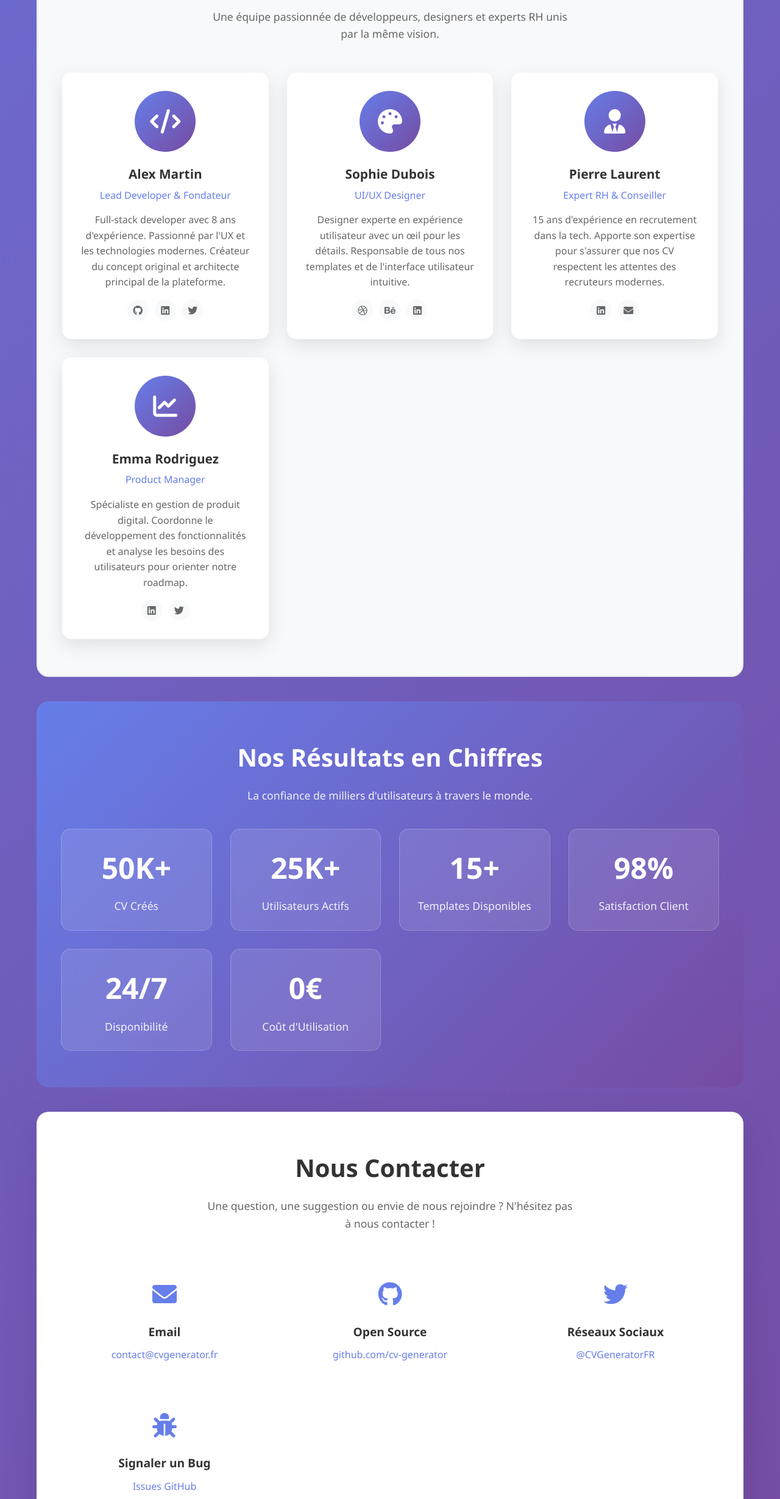
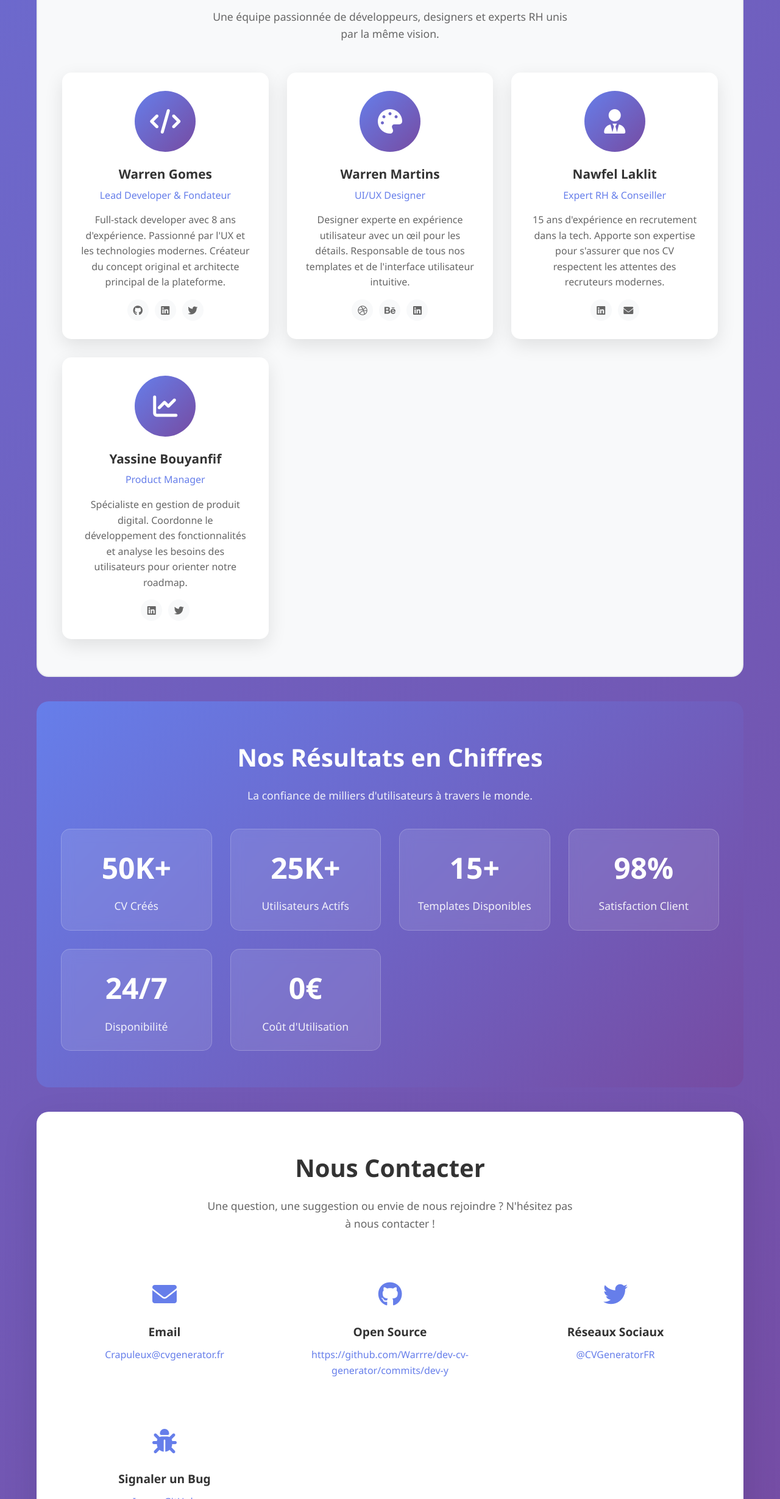
Before and after one commit to Warrre/dev-cv-generator, a website: page dev-cv-generator/public/about.html in a window 1280 px wide. Shown: the part 2830-5288 px from the top of the page at 61% size. Drawn offline with Linux system fonts and the light colour scheme.

Commit message:
fix: Update team member names and contact information in about page

```diff
--- a/dev-cv-generator/public/about.html
+++ b/dev-cv-generator/public/about.html
@@ -643,7 +643,7 @@
                     <div class="member-avatar">
                         <i class="fas fa-code"></i>
                     </div>
-                    <h3 class="member-name">Alex Martin</h3>
+                    <h3 class="member-name">Warren Gomes</h3>
                     <p class="member-role">Lead Developer & Fondateur</p>
                     <p class="member-description">
                         Full-stack developer avec 8 ans d'expérience. Passionné par l'UX et les technologies modernes.
@@ -660,7 +660,7 @@
                     <div class="member-avatar">
                         <i class="fas fa-palette"></i>
                     </div>
-                    <h3 class="member-name">Sophie Dubois</h3>
+                    <h3 class="member-name">Warren Martins</h3>
                     <p class="member-role">UI/UX Designer</p>
                     <p class="member-description">
                         Designer experte en expérience utilisateur avec un œil pour les détails.
@@ -677,7 +677,7 @@
                     <div class="member-avatar">
                         <i class="fas fa-user-tie"></i>
                     </div>
-                    <h3 class="member-name">Pierre Laurent</h3>
+                    <h3 class="member-name">Nawfel Laklit</h3>
                     <p class="member-role">Expert RH & Conseiller</p>
                     <p class="member-description">
                         15 ans d'expérience en recrutement dans la tech. Apporte son expertise pour s'assurer
@@ -693,7 +693,7 @@
                     <div class="member-avatar">
                         <i class="fas fa-chart-line"></i>
                     </div>
-                    <h3 class="member-name">Emma Rodriguez</h3>
+                    <h3 class="member-name">Yassine Bouyanfif</h3>
                     <p class="member-role">Product Manager</p>
                     <p class="member-description">
                         Spécialiste en gestion de produit digital. Coordonne le développement des fonctionnalités
@@ -716,7 +716,7 @@
 
             <div class="stats-grid">
                 <div class="stat-item">
-                    <span class="stat-number">50K+</span>
+                    <span class="stat-number">10K+</span>
                     <span class="stat-label">CV Créés</span>
                 </div>
 
@@ -761,7 +761,7 @@
                     </div>
                     <h3 class="contact-title">Email</h3>
                     <p class="contact-detail">
-                        <a href="mailto:contact@cvgenerator.fr" class="contact-link">contact@cvgenerator.fr</a>
+                        <a href="mailto:contact@cvgenerator.fr" class="contact-link">Crapuleux@cvgenerator.fr</a>
                     </p>
                 </div>
 
@@ -771,7 +771,7 @@
                     </div>
                     <h3 class="contact-title">Open Source</h3>
                     <p class="contact-detail">
-                        <a href="#" class="contact-link">github.com/cv-generator</a>
+                        <a href="#" class="contact-link">https://github.com/Warrre/dev-cv-generator/commits/dev-y</a>
                     </p>
                 </div>
 
```
